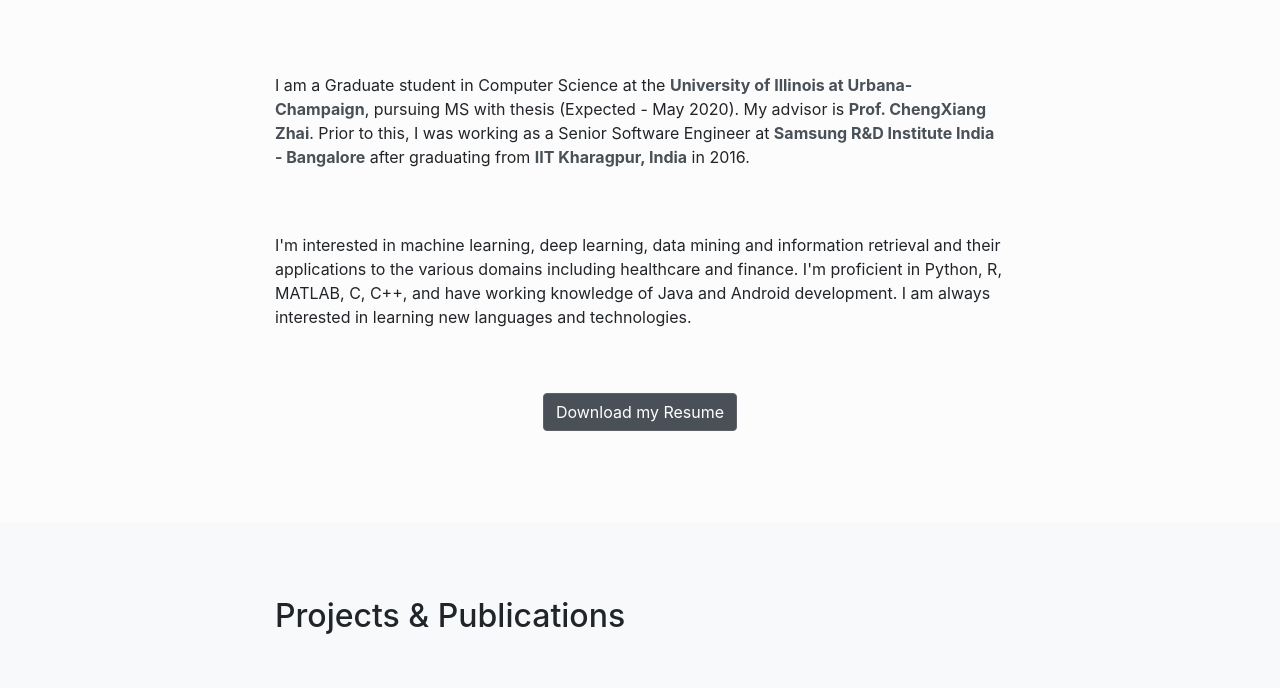
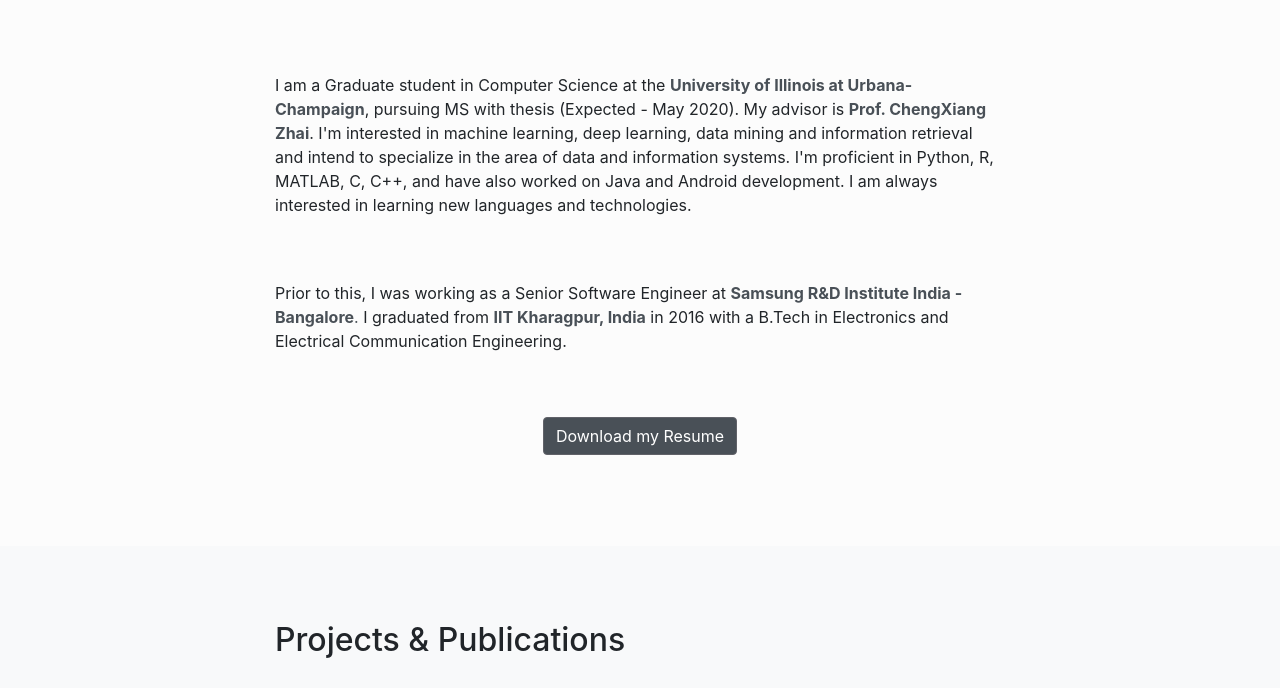
Before and after one commit to jishnu-d/jishnu-d.github.io, a website: page index.html in a window 1280 px wide. Shown: the part 492-1180 px from the top of the page. Drawn offline with Linux system fonts and the light colour scheme.

Commit message:
Updated CV

```diff
--- a/index.html
+++ b/index.html
@@ -71,10 +71,10 @@
       <div class="container">
         <div class="row">
           <div class="col-lg-8 mx-auto">
-            <p>I am a Graduate student in Computer Science at the <a href="https://cs.illinois.edu/" target="_blank"><b>University of Illinois at Urbana-Champaign</b></a>, pursuing MS with thesis (Expected - May 2020). My advisor is <a href="http://czhai.cs.illinois.edu/" target="_blank"><b>Prof. ChengXiang Zhai</b></a>. Prior to this, I was working as a Senior Software Engineer at <a href="https://research.samsung.com/sri-b" target="_blank"><b>Samsung R&amp;D Institute India - Bangalore</b></a> after graduating from <a href="http://www.iitkgp.ac.in/" target="_blank"><b>IIT Kharagpur, India</b></a> in 2016.</p>
+            <p>I am a Graduate student in Computer Science at the <a href="https://cs.illinois.edu/" target="_blank"><b>University of Illinois at Urbana-Champaign</b></a>, pursuing MS with thesis (Expected - May 2020). My advisor is <a href="http://czhai.cs.illinois.edu/" target="_blank"><b>Prof. ChengXiang Zhai</b></a>. I'm interested in machine learning, deep learning, data mining and information retrieval and intend to specialize in the area of data and information systems. I'm proficient in Python, R, MATLAB, C, C++, and have also worked on Java and Android development. I am always interested in learning new languages and technologies.</p>
             <br>
             <br>
-            <p> I'm interested in machine learning, deep learning, data mining and information retrieval and their applications to the various domains including healthcare and finance. I'm proficient in Python, R, MATLAB, C, C++, and have working knowledge of Java and Android development. I am always interested in learning new languages and technologies.</p>
+            <p> Prior to this, I was working as a Senior Software Engineer at <a href="https://research.samsung.com/sri-b" target="_blank"><b>Samsung R&amp;D Institute India - Bangalore</b>.</a> I graduated from <a href="http://www.iitkgp.ac.in/" target="_blank"><b>IIT Kharagpur, India</b></a> in 2016 with a B.Tech in Electronics and Electrical Communication Engineering.</p>
             <br>
             <br>
             <p align="center">
@@ -128,7 +128,7 @@
                 <tr><td>&nbsp;</td></tr>
                 <tr>
                   <td align="left" style="width: 70%;">
-                    Recipient of <a href="https://app-nasscom.jiveon.com/docs/DOC-1848" target="blank"><b>NASSCOM AI Game Changer Awards 2018</b></a>.
+                    Recipient of <a href="https://app-nasscom.jiveon.com/docs/DOC-1848" target="blank"><b>NASSCOM's AI Game Changer Awards 2018</b></a>.
                   </td>
                   <td align="right" style="width: 30%;">
                     <img src="files/nasscom-logo.jpg" alt="NASSCOM Logo" style="display: table-cell; width: 100%;">
@@ -327,7 +327,7 @@
       </div>
       <div class="container" align="right">
         <p class="m-0 text-white" style="float: right; display: inline;">Adapted from the Scrolling Nav Template
-          <br>Last updated on Sep 03, 2018
+          <br>Last updated on Sep 08, 2018
         </p>
       </div>
       <br>
```
Also changed, not shown: 1 other file.
